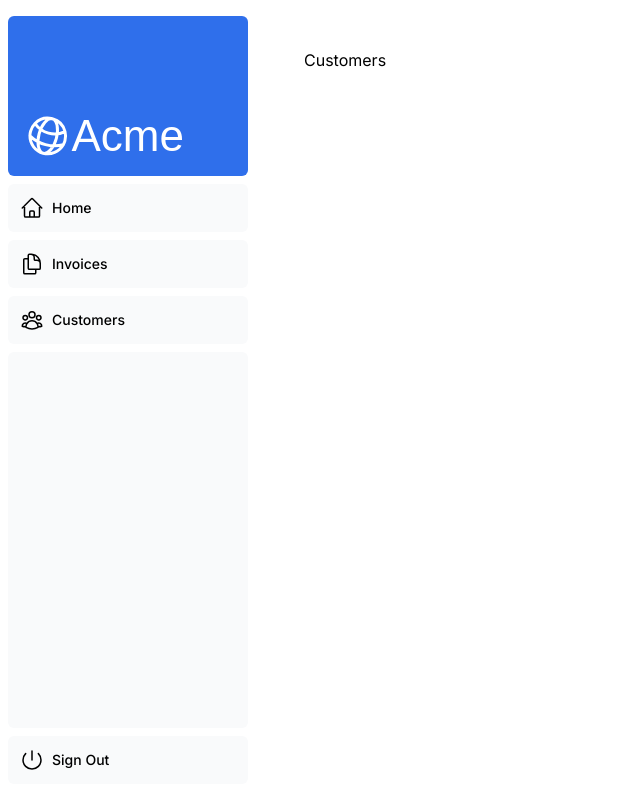
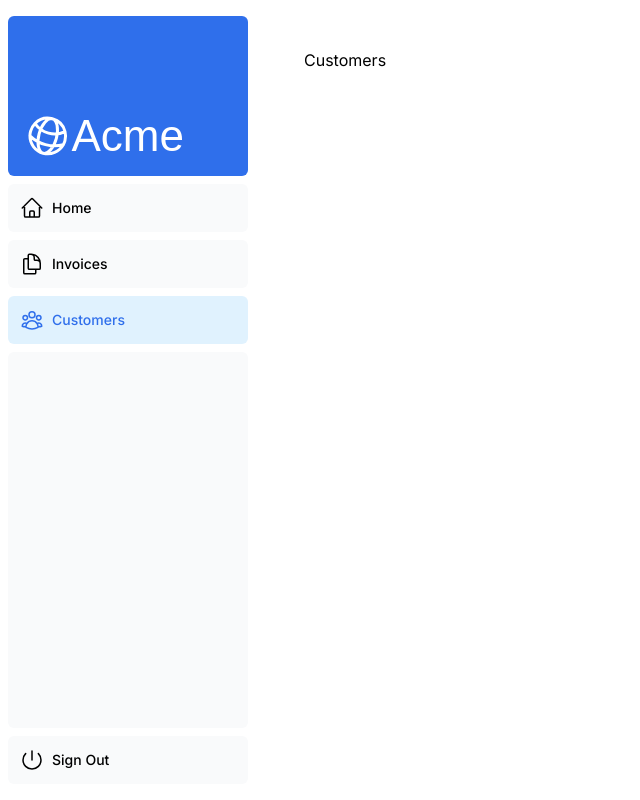
Before and after one commit to ChaudaryHammad/Nextjs, a Next.js app: page /dashboard/customers in a window 1280 px wide. Shown: the whole page, without its empty margins (0-640 px from the left). Built offline with nearby package versions, Linux system fonts and the light colour scheme; a web font is replaced by a local one.

Commit message:
active state added

```diff
--- a/app/ui/dashboard/nav-links.tsx
+++ b/app/ui/dashboard/nav-links.tsx
@@ -5,6 +5,7 @@
   HomeIcon,
   DocumentDuplicateIcon,
 } from '@heroicons/react/24/outline';
+import clsx from 'clsx';
 import Link from 'next/link';
 
 import { usePathname } from 'next/navigation';
@@ -33,7 +34,11 @@
           <Link
             key={link.name}
             href={link.href}
-            className="flex h-[48px] grow items-center justify-center gap-2 rounded-md bg-gray-50 p-3 text-sm font-medium hover:bg-sky-100 hover:text-blue-600 md:flex-none md:justify-start md:p-2 md:px-3"
+            className={clsx("flex h-[48px] grow items-center justify-center gap-2 rounded-md bg-gray-50 p-3 text-sm font-medium hover:bg-sky-100 hover:text-blue-600 md:flex-none md:justify-start md:p-2 md:px-3",
+              {
+                "bg-sky-100 text-blue-600": pathname === link.href,
+              }
+            )}
           >
             <LinkIcon className="w-6" />
             <p className="hidden md:block">{link.name}</p>
```
